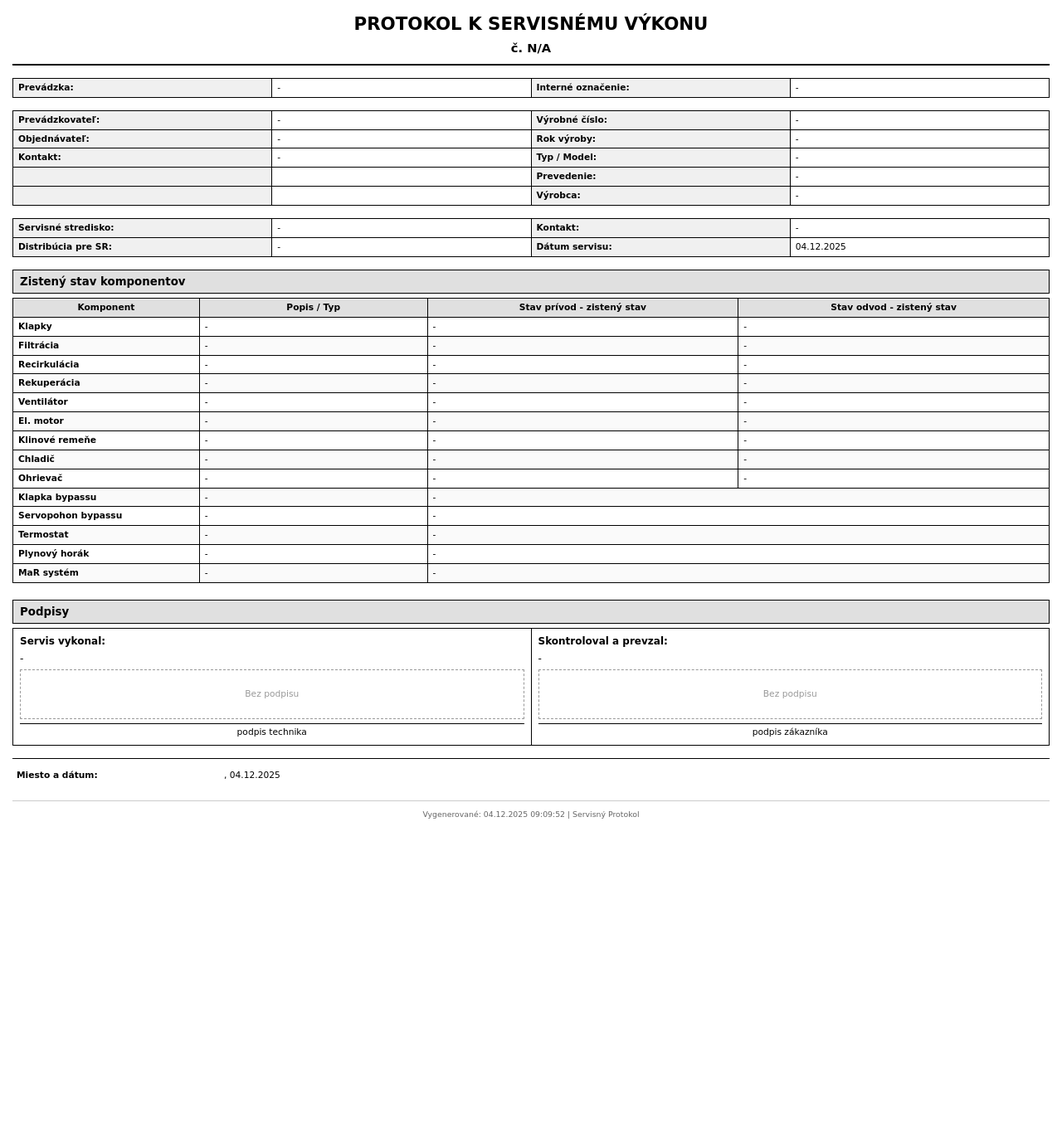
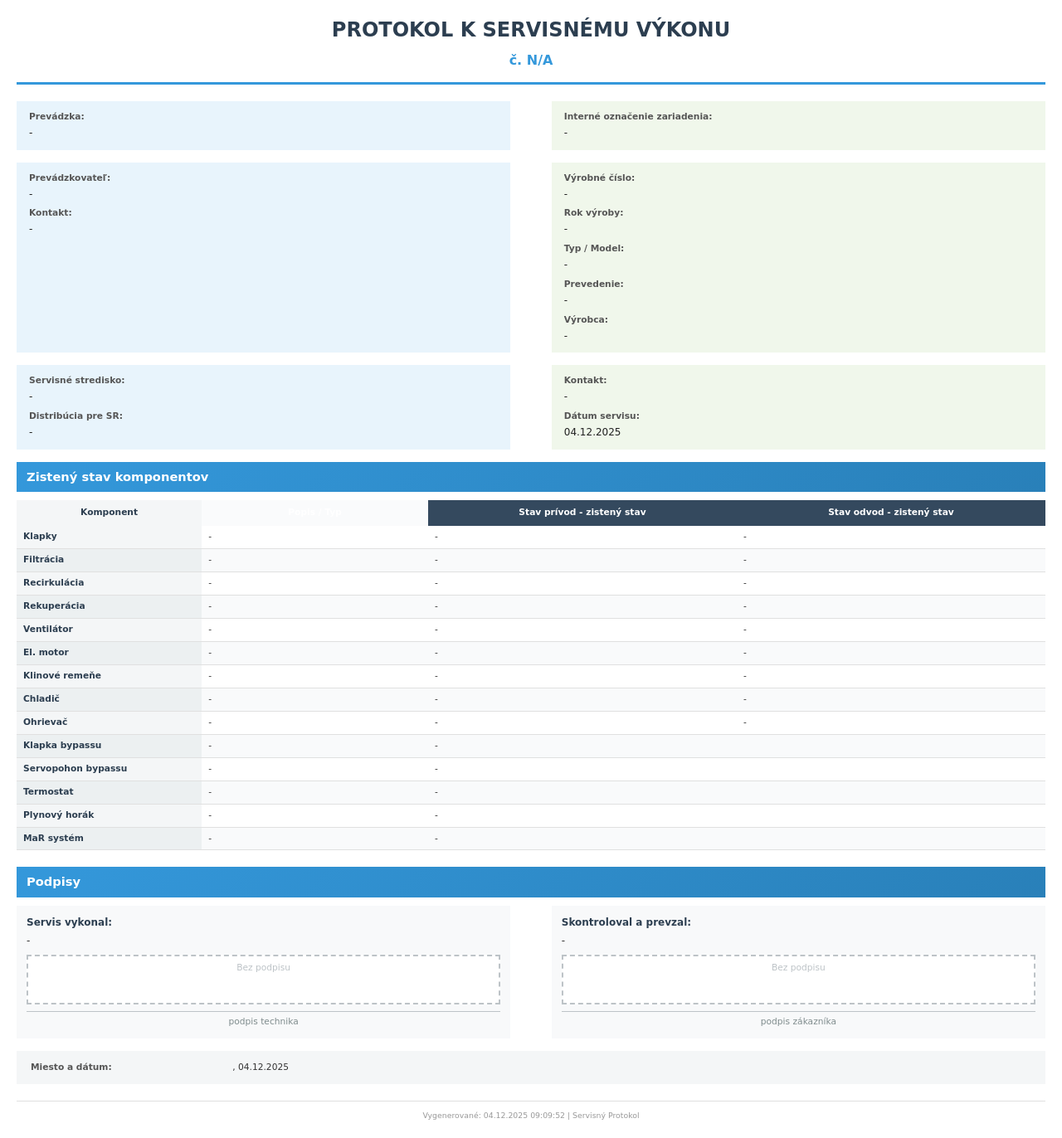
Before and after one commit to kbranislav1410-max/kollar-servisny-protokol, a PHP site: page /templates/report_pdf.php in a window 1280 px wide. Shown: the whole page at 83% size. Before the commit the page ends 987 px from the top, so only its background shows below. Run offline with PHP 8.4, Linux system fonts and the light colour scheme; some libraries are stand-ins or nearby versions.

Commit message:
Update PDF design to modern card-based layout
- Replaced bordered tables with subtle colored card sections
- Blue tone for left sections, green tone for right sections
- Clear visual separation between sections
- Removed empty rows (show Objednávateľ only if filled)
- Modern gradient header for section titles
- Updated signatures to use card layout
- Removed heavy borders in favor of subtle colors

Co-authored-by: kbranislav1410-max <224830386+kbranislav1410-max@users.noreply.github.com>

```diff
--- a/templates/report_pdf.php
+++ b/templates/report_pdf.php
@@ -42,109 +42,155 @@ if (!isset($photosGeneral)) {
         body {
             font-family: DejaVu Sans, Arial, sans-serif;
             font-size: 9pt;
-            line-height: 1.3;
-            color: #000;
-            padding: 15px;
+            line-height: 1.4;
+            color: #333;
+            padding: 20px;
+            background: #fff;
         }
 
         /* Hlavička protokolu */
         .protocol-header {
             text-align: center;
-            margin-bottom: 15px;
-            padding-bottom: 10px;
-            border-bottom: 2px solid #000;
+            margin-bottom: 20px;
+            padding-bottom: 15px;
+            border-bottom: 3px solid #3498db;
         }
         .protocol-header h1 {
-            font-size: 16pt;
+            font-size: 18pt;
             font-weight: bold;
             text-transform: uppercase;
-            margin-bottom: 5px;
+            margin-bottom: 8px;
+            color: #2c3e50;
         }
         .protocol-number {
+            font-size: 12pt;
+            font-weight: bold;
+            color: #3498db;
+        }
+
+        /* Moderná sekcia s oblými tvarmi */
+        .info-section {
+            margin-bottom: 15px;
+        }
+        .info-row {
+            display: table;
+            width: 100%;
+            margin-bottom: 8px;
+        }
+        .info-card {
+            display: table-cell;
+            background: #f8f9fa;
+            padding: 12px 15px;
+            vertical-align: top;
+        }
+        .info-card-left {
+            width: 48%;
+            background: #e8f4fc;
+        }
+        .info-card-right {
+            width: 48%;
+            background: #f0f7eb;
+        }
+        .info-card-separator {
+            display: table-cell;
+            width: 4%;
+        }
+        .info-card-full {
+            width: 100%;
+            background: #f8f9fa;
+        }
+        .info-label {
+            font-weight: bold;
+            color: #555;
+            font-size: 8pt;
+            margin-bottom: 3px;
+        }
+        .info-value {
+            font-size: 9pt;
+            color: #222;
+        }
+        .info-item {
+            margin-bottom: 8px;
+        }
+        .info-item:last-child {
+            margin-bottom: 0;
+        }
+
+        /* Sekcia nadpis - moderný štýl */
+        .section-title {
             font-size: 11pt;
             font-weight: bold;
+            background: linear-gradient(135deg, #3498db, #2980b9);
+            color: #fff;
+            padding: 8px 12px;
+            margin: 15px 0 10px 0;
         }
 
-        /* Hlavná informačná tabuľka */
-        .info-header-table {
-            width: 100%;
-            border-collapse: collapse;
-            margin-bottom: 15px;
-        }
-        .info-header-table td {
-            border: 1px solid #000;
-            padding: 4px 6px;
-            vertical-align: top;
-            font-size: 8pt;
-        }
-        .info-header-table .label {
-            font-weight: bold;
-            width: 25%;
-            background-color: #f0f0f0;
-        }
-        .info-header-table .value {
-            width: 25%;
-        }
-
-        /* Sekcia nadpis */
-        .section-title {
-            font-size: 10pt;
-            font-weight: bold;
-            background: #e0e0e0;
-            padding: 5px 8px;
-            margin: 10px 0 5px 0;
-            border: 1px solid #000;
-        }
-
-        /* Hlavná tabuľka komponentov */
+        /* Hlavná tabuľka komponentov - moderný štýl */
         .components-table {
             width: 100%;
-            border-collapse: collapse;
+            border-collapse: separate;
+            border-spacing: 0;
             margin-bottom: 15px;
             font-size: 8pt;
         }
-        .components-table th,
-        .components-table td {
-            border: 1px solid #000;
-            padding: 4px 6px;
-            text-align: left;
-            vertical-align: top;
-        }
         .components-table th {
-            background: #e0e0e0;
+            background: #34495e;
+            color: #fff;
             font-weight: bold;
             text-align: center;
+            padding: 8px 6px;
+        }
+        .components-table th:first-child {
+        }
+        .components-table th:last-child {
+        }
+        .components-table td {
+            padding: 6px 8px;
+            text-align: left;
+            vertical-align: middle;
+            border-bottom: 1px solid #e0e0e0;
         }
         .components-table .col-component {
             width: 18%;
             font-weight: bold;
+            color: #2c3e50;
+            background: #f4f6f7;
         }
         .components-table .col-type {
             width: 22%;
+            background: #fafbfc;
         }
         .components-table .col-state {
             width: 30%;
         }
-        .components-table tr:nth-child(even) {
-            background-color: #fafafa;
+        .components-table tr:nth-child(even) td {
+            background-color: #f9fafb;
+        }
+        .components-table tr:nth-child(even) td.col-component {
+            background: #ecf0f1;
+        }
+        .components-table tr:hover td {
+            background-color: #eef5fb;
         }
 
-        /* Poznámky */
+        /* Poznámky - moderný štýl */
         .notes-section {
             margin-bottom: 15px;
         }
         .notes-box {
-            border: 1px solid #000;
-            padding: 8px;
+            background: #fafbfc;
+            padding: 10px 12px;
             min-height: 40px;
-            background: #fff;
+            border-left: 3px solid #3498db;
         }
         .notes-label {
             font-weight: bold;
-            margin-bottom: 3px;
+            margin-bottom: 5px;
+            color: #2c3e50;
         }
 
-        /* Fotografie */
+        /* Fotografie - moderný štýl */
         .photos-section {
             margin-bottom: 15px;
             page-break-inside: avoid;
@@ -158,10 +204,10 @@ if (!isset($photosGeneral)) {
         .photos-row-title {
             font-weight: bold;
             font-size: 9pt;
-            margin-bottom: 5px;
-            padding: 3px 5px;
-            background: #f0f0f0;
-            border: 1px solid #000;
+            margin-bottom: 8px;
+            padding: 6px 10px;
+            background: #ecf0f1;
+            color: #2c3e50;
         }
         .photo-item {
             display: inline-block;
@@ -173,42 +219,47 @@ if (!isset($photosGeneral)) {
         .photo-item img {
             max-width: 100%;
             max-height: 100px;
-            border: 1px solid #000;
+            border: 2px solid #e0e0e0;
         }
         .photo-caption {
             font-size: 7pt;
-            color: #333;
-            margin-top: 2px;
+            color: #666;
+            margin-top: 3px;
             word-break: break-all;
         }
 
-        /* Podpisy */
+        /* Podpisy - moderný štýl */
         .signatures-section {
             margin-top: 20px;
             page-break-inside: avoid;
         }
-        .signatures-table {
+        .signatures-row {
+            display: table;
             width: 100%;
-            border-collapse: collapse;
         }
-        .signatures-table td {
-            border: 1px solid #000;
-            padding: 8px;
-            width: 50%;
+        .signature-card {
+            display: table-cell;
+            width: 48%;
+            background: #f8f9fa;
+            padding: 12px;
             vertical-align: top;
+        }
+        .signature-separator {
+            display: table-cell;
+            width: 4%;
         }
         .signature-label {
             font-weight: bold;
             margin-bottom: 5px;
             font-size: 9pt;
+            color: #2c3e50;
         }
         .signature-box {
             min-height: 60px;
-            border: 1px dashed #999;
-            margin: 5px 0;
-            display: flex;
-            align-items: center;
-            justify-content: center;
+            border: 2px dashed #bdc3c7;
+            margin: 8px 0;
+            text-align: center;
+            padding: 5px;
             background: #fff;
         }
         .signature-box img {
@@ -216,18 +267,19 @@ if (!isset($photosGeneral)) {
             max-height: 55px;
         }
         .signature-line {
-            border-top: 1px solid #000;
-            margin-top: 5px;
-            padding-top: 3px;
+            border-top: 1px solid #bdc3c7;
+            margin-top: 8px;
+            padding-top: 5px;
             font-size: 8pt;
             text-align: center;
+            color: #7f8c8d;
         }
 
         /* Dolná sekcia - dátum a miesto */
         .footer-info {
             margin-top: 15px;
-            padding-top: 10px;
-            border-top: 1px solid #000;
+            padding: 10px 12px;
+            background: #f4f6f7;
         }
         .footer-info-table {
             width: 100%;
@@ -240,15 +292,16 @@ if (!isset($photosGeneral)) {
         .footer-info-table .label {
             font-weight: bold;
             width: 20%;
+            color: #555;
         }
 
         /* Footer */
         .footer {
             margin-top: 20px;
             padding-top: 10px;
-            border-top: 1px solid #ccc;
+            border-top: 1px solid #e0e0e0;
             font-size: 7pt;
-            color: #666;
+            color: #999;
             text-align: center;
         }
 
@@ -266,64 +319,95 @@ if (!isset($photosGeneral)) {
     </div>
 
     <!-- Sekcia 1: Prevádzka a Interné označenie zariadenia -->
-    <table class="info-header-table">
-        <tr>
-            <td class="label">Prevádzka:</td>
-            <td class="value"><?= htmlspecialchars($report['location_nazov'] ?? '-') ?><?= !empty($report['location_adresa']) ? ', ' . htmlspecialchars($report['location_adresa']) : '' ?><?= !empty($report['location_mesto']) ? ', ' . htmlspecialchars($report['location_mesto']) : '' ?></td>
-            <td class="label">Interné označenie:</td>
-            <td class="value"><?= htmlspecialchars($report['interne_oznacenie'] ?? '-') ?></td>
-        </tr>
-    </table>
+    <div class="info-section">
+        <div class="info-row">
+            <div class="info-card info-card-left">
+                <div class="info-item">
+                    <div class="info-label">Prevádzka:</div>
+                    <div class="info-value"><?= htmlspecialchars($report['location_nazov'] ?? '-') ?><?= !empty($report['location_adresa']) ? ', ' . htmlspecialchars($report['location_adresa']) : '' ?><?= !empty($report['location_mesto']) ? ', ' . htmlspecialchars($report['location_mesto']) : '' ?></div>
+                </div>
+            </div>
+            <div class="info-card-separator"></div>
+            <div class="info-card info-card-right">
+                <div class="info-item">
+                    <div class="info-label">Interné označenie zariadenia:</div>
+                    <div class="info-value"><?= htmlspecialchars($report['interne_oznacenie'] ?? '-') ?></div>
+                </div>
+            </div>
+        </div>
+    </div>
 
     <!-- Sekcia 2: Informácie o zákazníkovi (vľavo) a zariadení (vpravo) -->
-    <table class="info-header-table">
-        <tr>
-            <td class="label">Prevádzkovateľ:</td>
-            <td class="value"><?= htmlspecialchars($report['nazov_firmy'] ?? '-') ?><?= !empty($report['sidlo']) ? ', ' . htmlspecialchars($report['sidlo']) : '' ?></td>
-            <td class="label">Výrobné číslo:</td>
-            <td class="value"><?= htmlspecialchars($report['device_vyrobne_cislo'] ?? '-') ?></td>
-        </tr>
-        <tr>
-            <td class="label">Objednávateľ:</td>
-            <td class="value"><?= htmlspecialchars($report['objednavatel'] ?? $report['kontakt_osoba'] ?? '-') ?></td>
-            <td class="label">Rok výroby:</td>
-            <td class="value"><?= htmlspecialchars($report['device_rok_vyroby'] ?? '-') ?></td>
-        </tr>
-        <tr>
-            <td class="label">Kontakt:</td>
-            <td class="value"><?= htmlspecialchars($report['telefon'] ?? '-') ?><?= !empty($report['email']) ? ' / ' . htmlspecialchars($report['email']) : '' ?></td>
-            <td class="label">Typ / Model:</td>
-            <td class="value"><?= htmlspecialchars($report['device_typ'] ?? '-') ?></td>
-        </tr>
-        <tr>
-            <td class="label"></td>
-            <td class="value"></td>
-            <td class="label">Prevedenie:</td>
-            <td class="value"><?= htmlspecialchars($report['device_prevedenie'] ?? '-') ?></td>
-        </tr>
-        <tr>
-            <td class="label"></td>
-            <td class="value"></td>
-            <td class="label">Výrobca:</td>
-            <td class="value"><?= htmlspecialchars($report['device_vyrobca'] ?? '-') ?></td>
-        </tr>
-    </table>
+    <div class="info-section">
+        <div class="info-row">
+            <div class="info-card info-card-left">
+                <div class="info-item">
+                    <div class="info-label">Prevádzkovateľ:</div>
+                    <div class="info-value"><?= htmlspecialchars($report['nazov_firmy'] ?? '-') ?><?= !empty($report['sidlo']) ? ', ' . htmlspecialchars($report['sidlo']) : '' ?></div>
+                </div>
+                <?php if (!empty($report['objednavatel']) || !empty($report['kontakt_osoba'])): ?>
+                <div class="info-item">
+                    <div class="info-label">Objednávateľ:</div>
+                    <div class="info-value"><?= htmlspecialchars($report['objednavatel'] ?? $report['kontakt_osoba'] ?? '-') ?></div>
+                </div>
+                <?php endif; ?>
+                <div class="info-item">
+                    <div class="info-label">Kontakt:</div>
+                    <div class="info-value"><?= htmlspecialchars($report['telefon'] ?? '-') ?><?= !empty($report['email']) ? ' / ' . htmlspecialchars($report['email']) : '' ?></div>
+                </div>
+            </div>
+            <div class="info-card-separator"></div>
+            <div class="info-card info-card-right">
+                <div class="info-item">
+                    <div class="info-label">Výrobné číslo:</div>
+                    <div class="info-value"><?= htmlspecialchars($report['device_vyrobne_cislo'] ?? '-') ?></div>
+                </div>
+                <div class="info-item">
+                    <div class="info-label">Rok výroby:</div>
+                    <div class="info-value"><?= htmlspecialchars($report['device_rok_vyroby'] ?? '-') ?></div>
+                </div>
+                <div class="info-item">
+                    <div class="info-label">Typ / Model:</div>
+                    <div class="info-value"><?= htmlspecialchars($report['device_typ'] ?? '-') ?></div>
+                </div>
+                <div class="info-item">
+                    <div class="info-label">Prevedenie:</div>
+                    <div class="info-value"><?= htmlspecialchars($report['device_prevedenie'] ?? '-') ?></div>
+                </div>
+                <div class="info-item">
+                    <div class="info-label">Výrobca:</div>
+                    <div class="info-value"><?= htmlspecialchars($report['device_vyrobca'] ?? '-') ?></div>
+                </div>
+            </div>
+        </div>
+    </div>
 
     <!-- Sekcia 3: Servisné stredisko -->
-    <table class="info-header-table">
-        <tr>
-            <td class="label">Servisné stredisko:</td>
-            <td class="value"><?= htmlspecialchars($report['device_servisne_stredisko'] ?? '-') ?></td>
-            <td class="label">Kontakt:</td>
-            <td class="value"><?= htmlspecialchars($report['device_servisne_stredisko_tel'] ?? '-') ?></td>
-        </tr>
-        <tr>
-            <td class="label">Distribúcia pre SR:</td>
-            <td class="value"><?= htmlspecialchars($report['device_distribucia'] ?? '-') ?></td>
-            <td class="label">Dátum servisu:</td>
-            <td class="value"><?= htmlspecialchars($report['datum'] ?? date('d.m.Y')) ?></td>
-        </tr>
-    </table>
+    <div class="info-section">
+        <div class="info-row">
+            <div class="info-card info-card-left">
+                <div class="info-item">
+                    <div class="info-label">Servisné stredisko:</div>
+                    <div class="info-value"><?= htmlspecialchars($report['device_servisne_stredisko'] ?? '-') ?></div>
+                </div>
+                <div class="info-item">
+                    <div class="info-label">Distribúcia pre SR:</div>
+                    <div class="info-value"><?= htmlspecialchars($report['device_distribucia'] ?? '-') ?></div>
+                </div>
+            </div>
+            <div class="info-card-separator"></div>
+            <div class="info-card info-card-right">
+                <div class="info-item">
+                    <div class="info-label">Kontakt:</div>
+                    <div class="info-value"><?= htmlspecialchars($report['device_servisne_stredisko_tel'] ?? '-') ?></div>
+                </div>
+                <div class="info-item">
+                    <div class="info-label">Dátum servisu:</div>
+                    <div class="info-value"><?= htmlspecialchars($report['datum'] ?? date('d.m.Y')) ?></div>
+                </div>
+            </div>
+        </div>
+    </div>
 
     <!-- Tabuľka stavu komponentov -->
     <div class="section-title">Zistený stav komponentov</div>
@@ -463,11 +547,10 @@ if (!isset($photosGeneral)) {
     <!-- Podpisy -->
     <div class="signatures-section">
         <div class="section-title">Podpisy</div>
-        <table class="signatures-table">
-            <tr>
-                <td>
+        <div class="signatures-row">
+            <div class="signature-card">
                 <div class="signature-label">Servis vykonal:</div>
-                    <div style="font-size: 9pt; margin-bottom: 5px;"><?= htmlspecialchars($report['servis_vykonal'] ?? '-') ?></div>
+                <div style="font-size: 9pt; margin-bottom: 5px; color: #333;"><?= htmlspecialchars($report['servis_vykonal'] ?? '-') ?></div>
                 <div class="signature-box">
                     <?php
                     $technikPath = SIGNATURES_PATH . '/' . ($report['podpis_technik'] ?? '');
@@ -475,14 +558,15 @@ if (!isset($photosGeneral)) {
                     if ($technikDataUri): ?>
                     <img src="<?= $technikDataUri ?>" alt="Podpis technika">
                     <?php else: ?>
-                        <span style="color: #999; font-size: 8pt;">Bez podpisu</span>
+                    <span style="color: #bdc3c7; font-size: 8pt;">Bez podpisu</span>
                     <?php endif; ?>
                 </div>
                 <div class="signature-line">podpis technika</div>
-                </td>
-                <td>
+            </div>
+            <div class="signature-separator"></div>
+            <div class="signature-card">
                 <div class="signature-label">Skontroloval a prevzal:</div>
-                    <div style="font-size: 9pt; margin-bottom: 5px;"><?= htmlspecialchars($report['skontroloval_prevzal'] ?? $report['kontakt_osoba'] ?? '-') ?></div>
+                <div style="font-size: 9pt; margin-bottom: 5px; color: #333;"><?= htmlspecialchars($report['skontroloval_prevzal'] ?? $report['kontakt_osoba'] ?? '-') ?></div>
                 <div class="signature-box">
                     <?php
                     $zakaznikPath = SIGNATURES_PATH . '/' . ($report['podpis_zakaznik'] ?? '');
@@ -490,13 +574,12 @@ if (!isset($photosGeneral)) {
                     if ($zakaznikDataUri): ?>
                     <img src="<?= $zakaznikDataUri ?>" alt="Podpis zákazníka">
                     <?php else: ?>
-                        <span style="color: #999; font-size: 8pt;">Bez podpisu</span>
+                    <span style="color: #bdc3c7; font-size: 8pt;">Bez podpisu</span>
                     <?php endif; ?>
                 </div>
                 <div class="signature-line">podpis zákazníka</div>
-                </td>
-            </tr>
-        </table>
+            </div>
+        </div>
     </div>
 
     <!-- Miesto a dátum -->
```
Lines whose indentation alone changed are shown as unchanged.
